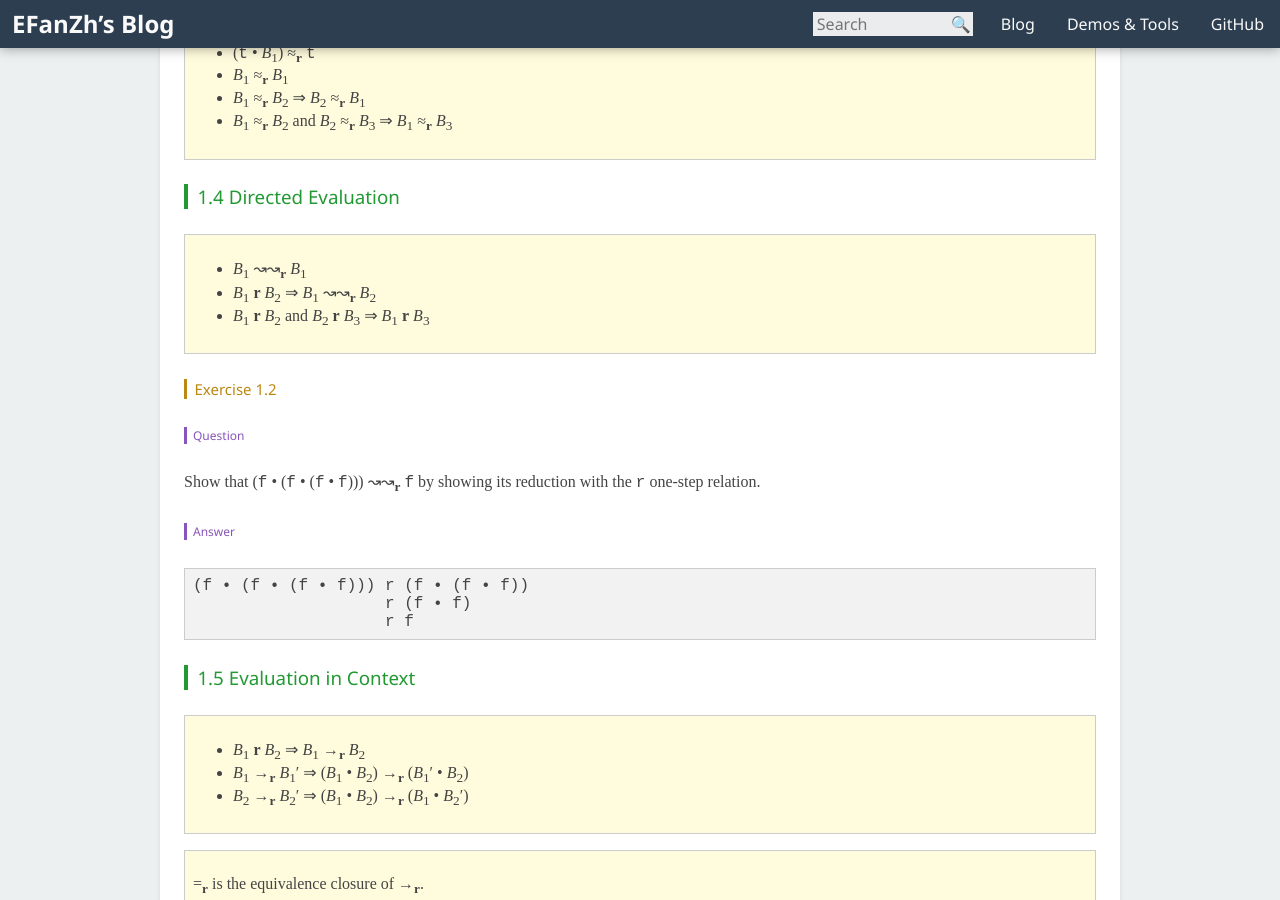
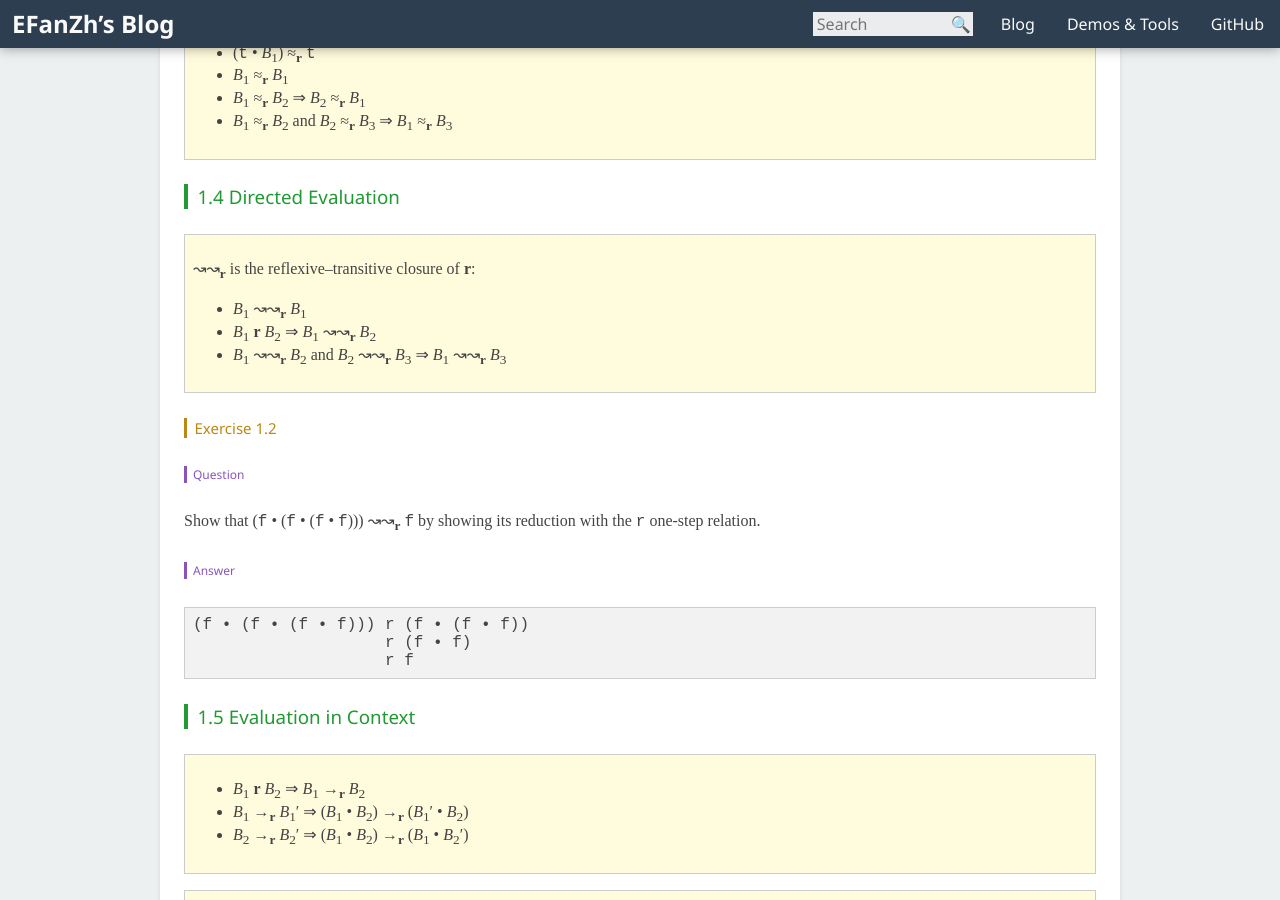
Before and after one commit to fuzeyi/efanzh.github.io, a Jekyll site: the page built from _posts/2016-06-04-programming-languages-and-lambda-calculi-exercises.md, in a window 1280 px wide and 900 px high, scrolled down 1401 px. Built offline with Jekyll 4.4.1, drawn with Linux system fonts in a browser that asks for light colours.

Commit message:
Fix definition

```diff
--- a/_posts/2016-06-04-programming-languages-and-lambda-calculi-exercises.md
+++ b/_posts/2016-06-04-programming-languages-and-lambda-calculi-exercises.md
@@ -57,10 +57,12 @@ Which of the following are in *B*? For each member of *B*, provide a proof tree
 
 #### 1.4 Directed Evaluation
 
+> ↝↝<sub>**r**</sub> is the reflexive–transitive closure of **r**:
+>
 > - *B*<sub>1</sub> ↝↝<sub>**r**</sub> *B*<sub>1</sub>
 > - *B*<sub>1</sub> **r** *B*<sub>2</sub> ⇒ *B*<sub>1</sub> ↝↝<sub>**r**</sub> *B*<sub>2</sub>
-> - *B*<sub>1</sub> **r** *B*<sub>2</sub> and *B*<sub>2</sub> **r** *B*<sub>3</sub>
->     ⇒ *B*<sub>1</sub> **r** *B*<sub>3</sub>
+> - *B*<sub>1</sub> ↝↝<sub>**r**</sub> *B*<sub>2</sub> and *B*<sub>2</sub> ↝↝<sub>**r**</sub> *B*<sub>3</sub>
+>     ⇒ *B*<sub>1</sub> ↝↝<sub>**r**</sub> *B*<sub>3</sub>
 
 ##### Exercise 1.2
 
```
